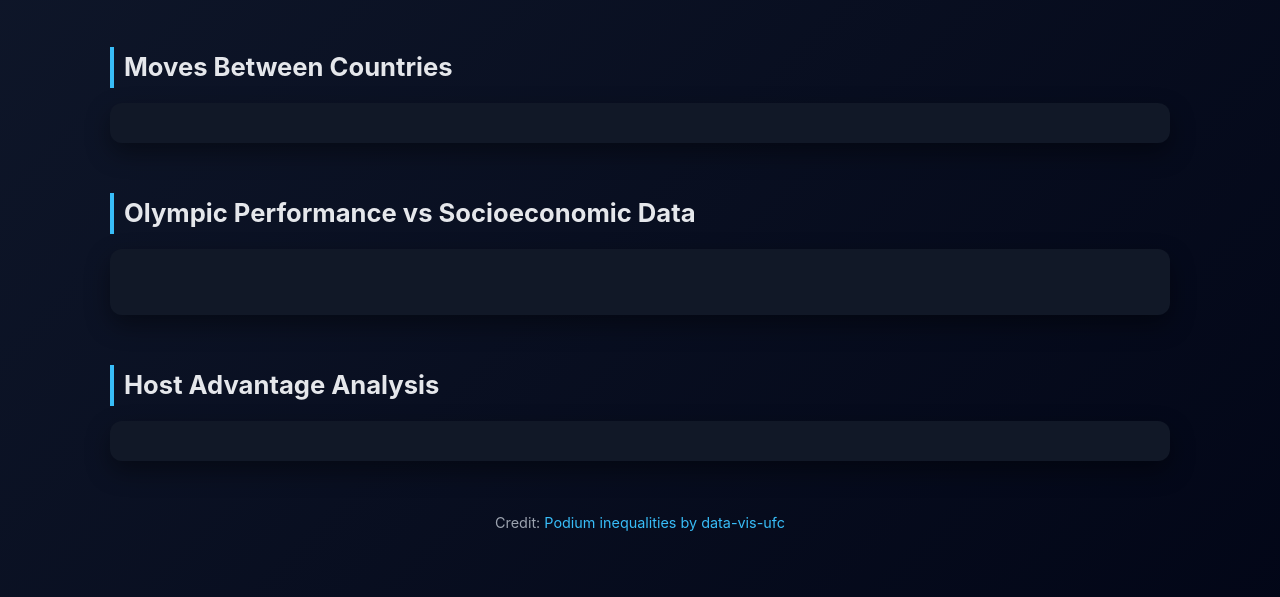
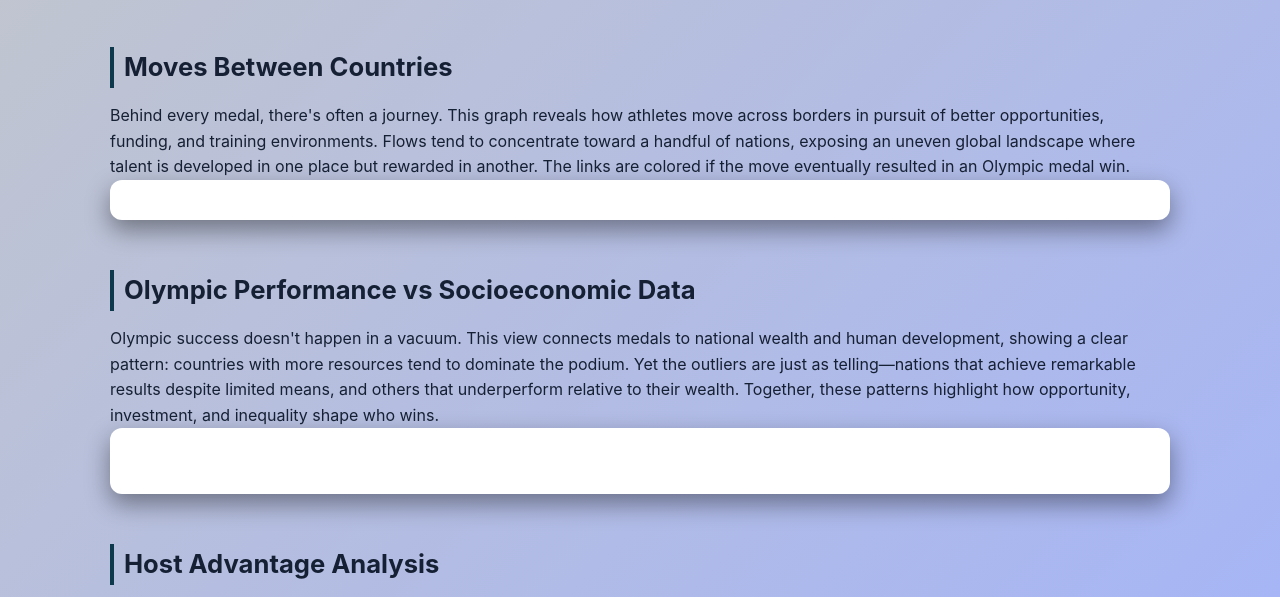
Before and after one commit to lerneri/olympic-datavis, a website: page index.html in a window 1280 px wide. Shown: the part 150-747 px from the top of the page. Drawn offline with Linux system fonts and the light colour scheme.

Commit message:
Better color scheme

```diff
--- a/index.html
+++ b/index.html
@@ -1,10 +1,10 @@
 <style>
   :root {
-    --bg: #0f172a;
-    --card: #111827;
-    --accent: #38bdf8;
-    --text: #e5e7eb;
-    --muted: #9ca3af;
+    --bg: #ffffff;
+    --card: #ffffff;
+    --accent: #0e394d;
+    --text: #162034;
+    --muted: #343638;
   }
 
   * {
@@ -15,7 +15,7 @@
 
   body {
     font-family: "Inter", system-ui, sans-serif;
-    background: linear-gradient(135deg, #0f172a, #020617);
+    background: linear-gradient(135deg, #c2c6cd, #a3b3fa);
     color: var(--text);
     line-height: 1.6;
   }
@@ -86,6 +86,7 @@
 
 <section>
   <h2>Moves Between Countries</h2>
+  <p>Behind every medal, there's often a journey. This graph reveals how athletes move across borders in pursuit of better opportunities, funding, and training environments. Flows tend to concentrate toward a handful of nations, exposing an uneven global landscape where talent is developed in one place but rewarded in another. The links are colored if the move eventually resulted in an Olympic medal win.</p>
   <div class="card">
     <div id="observablehq-viewof-chart-f14a8f5e"></div>
   </div>
@@ -93,6 +94,7 @@
 
 <section>
   <h2>Olympic Performance vs Socioeconomic Data</h2>
+  <p>Olympic success doesn't happen in a vacuum. This view connects medals to national wealth and human development, showing a clear pattern: countries with more resources tend to dominate the podium. Yet the outliers are just as telling—nations that achieve remarkable results despite limited means, and others that underperform relative to their wealth. Together, these patterns highlight how opportunity, investment, and inequality shape who wins.</p>
   <div class="card">
     <div id="observablehq-viewof-yearSelect-f14a8f5e"></div>
     <br>
@@ -102,6 +104,7 @@
 
 <section>
   <h2>Host Advantage Analysis</h2>
+  <p>Does home ground really make a difference? These heatmaps track performance across years, with host nations standing out against their own history. A recurring pattern emerges: many countries experience a surge when hosting, suggesting advantages like familiar environments, crowd support, and increased investment.</p>
   <div class="card">
     <div id="observablehq-viewof-heatmaps-f14a8f5e"></div>
   </div>
@@ -109,9 +112,9 @@
 
 <footer>
   <p>
-    Credit:
+    Made with
     <a href="https://observablehq.com/d/28d23d1ad7224153" target="_blank">
-      Podium inequalities by data-vis-ufc
+      ObservableHQ
     </a>
   </p>
 </footer>
```
